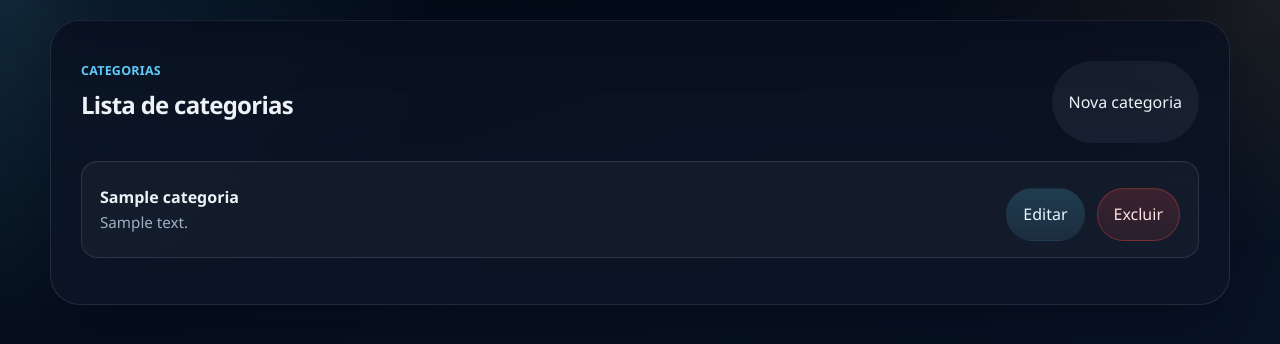
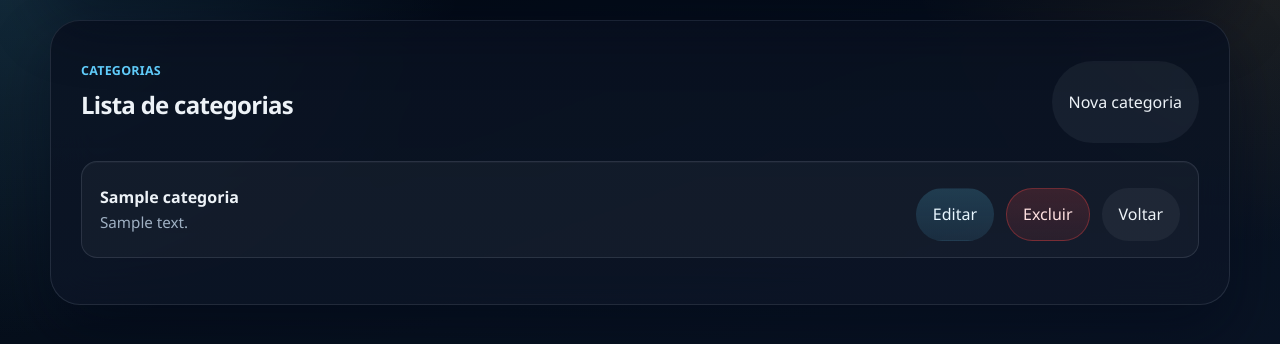
Before and after one commit to JoaoOtavio13/CRM, a Django app: page /produtos/categorias/ in a window 1280 px wide. Shown: the part 146-490 px from the top of the page. Run offline with Django 5.2, Linux system fonts and the light colour scheme; a user stored in the database is signed in; tables that the repository leaves empty hold one stand-in row (values such as "Sample post").

Commit message:
feat(produtos): add a back link to the product list from the category list
- Let users return from the category list to the product catalog.

```diff
--- a/produtos/templates/produtos/categoria_list.html
+++ b/produtos/templates/produtos/categoria_list.html
@@ -22,6 +22,7 @@
 				<div class="actions">
 					<a class="action-link editar" href="{% url 'editar_categoria' categoria.pk %}">Editar</a>
 					<a class="action-link danger" href="{% url 'categoria_delete' categoria.pk %}">Excluir</a>
+					<a class="action-link" href="{% url 'produto_list' %}">Voltar</a>
 				</div>
 			</li>
 		{% empty %}
```
